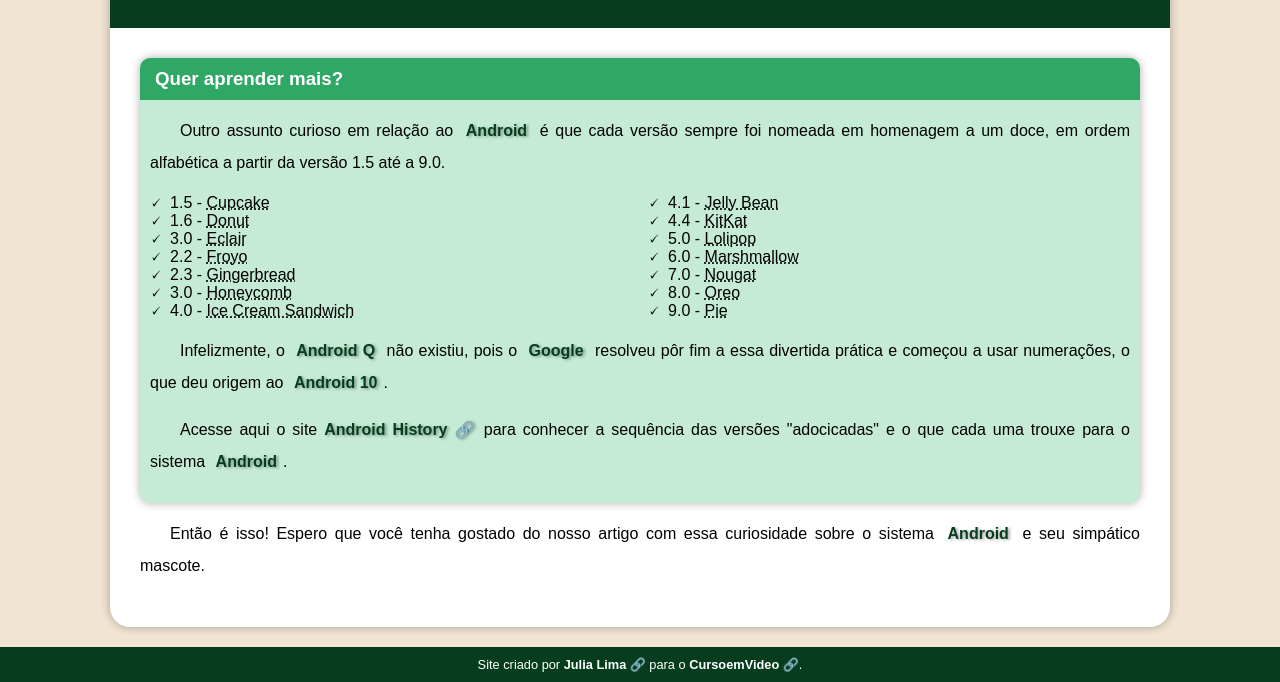
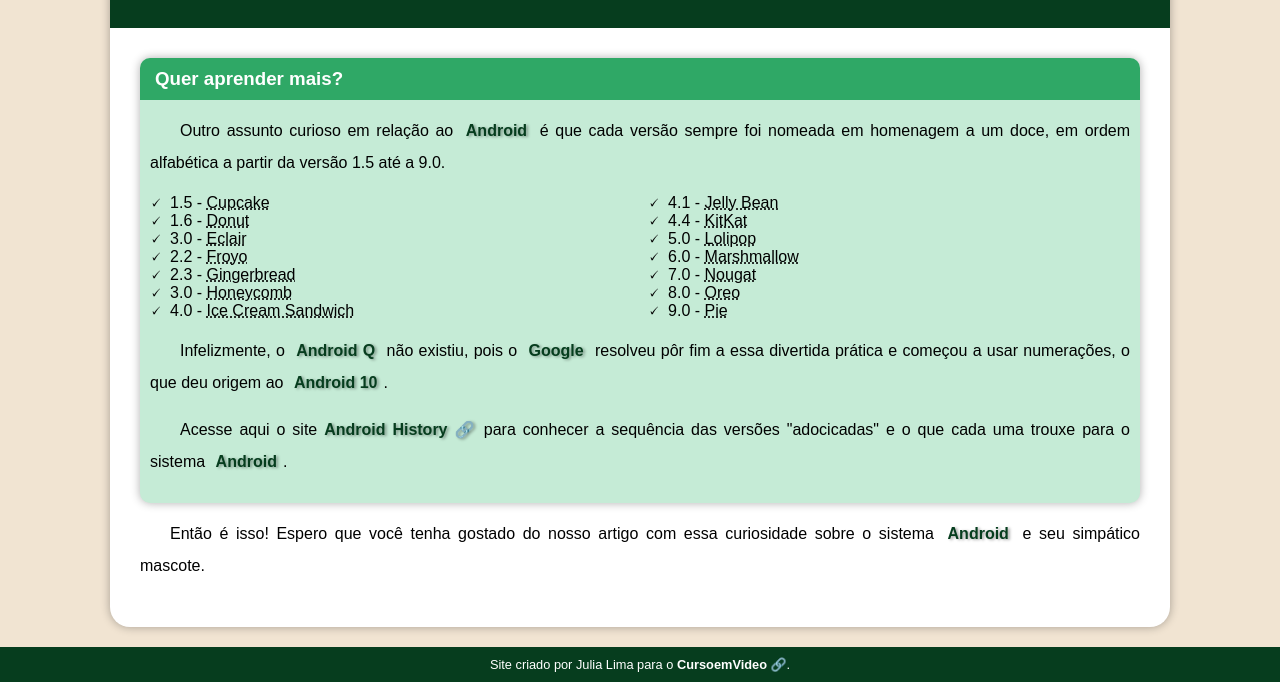
Before and after one commit to juliafclima/projeto-android, a plain HTML site: page index.html in a window 1280 px wide. Shown: the part 2401-3083 px from the top of the page. Drawn offline with Linux system fonts and the light colour scheme.

Commit message:
Update index.html

```diff
--- a/index.html
+++ b/index.html
@@ -86,7 +86,7 @@
             </article>
     </main>
     <footer>
-        <p>Site criado por <a class="externo" href="https://twitter.com/juliacomj2" target="_blank">Julia Lima</a> para o <a class="externo" href="https://www.cursoemvideo.com/" target="_blank">CursoemVideo</a>.</p>
+        <p>Site criado por Julia Lima</a> para o <a class="externo" href="https://www.cursoemvideo.com/" target="_blank">CursoemVideo</a>.</p>
     </footer>
 </body>
 </html>
```
